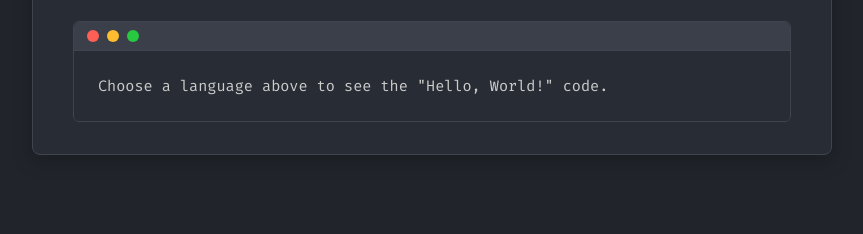
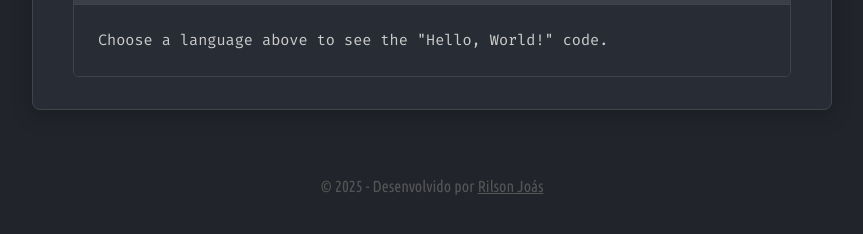
Before and after one commit to rilsonjoas/HelloWorldGenerator, a plain HTML site: page index.html in a window 1280 px wide. Shown: the part 446-680 px from the top of the page, without its empty margins (208-1071 px from the left). Drawn offline with Linux system fonts and the light colour scheme.

Commit message:
Atualização do site

```diff
--- a/index.html
+++ b/index.html
@@ -12,6 +12,8 @@
 
 
     <link rel="stylesheet" href="styles.css">
+    <link href="https://fonts.googleapis.com/css2?family=Ubuntu:wght@400;700&family=Ubuntu+Condensed&family=Ubuntu+Mono&display=swap" rel="stylesheet">
+    <link rel="icon" type="image/svg+xml" href="favicon.svg">
 </head>
 <body>
 
@@ -53,7 +55,11 @@
             <pre><code id="code-display" class="language-plaintext" data-i18n-key="initialMessage">Choose a language above to see the "Hello, World!" code.</code></pre>
         </div>
 
+
     </div>
+    <footer class="main-footer">
+        <span>&copy; 2025 - Desenvolvido por <a href="https://github.com/rilsonjoas" target="_blank" rel="noopener" style="color:inherit;text-decoration:underline;">Rilson Joás</a></span>
+    </footer>
 
 
     <script src="languages.js"></script>
--- a/styles.css
+++ b/styles.css
@@ -1,4 +1,3 @@
-
 @import url('https://fonts.googleapis.com/css2?family=Fira+Code:wght@400;500&family=Inter:wght@400;700&display=swap');
 
 :root {
@@ -15,7 +14,7 @@
     --copy-success-bg: #98c379;
     --copy-success-text: #21252b;
 
-    --font-ui: 'Inter', sans-serif;
+    --font-ui: 'Ubuntu', 'Ubuntu Condensed', 'Ubuntu Mono', Arial, sans-serif;
     --font-code: 'Fira Code', Consolas, Monaco, 'Andale Mono', 'Ubuntu Mono', monospace;
 }
 
@@ -285,3 +284,11 @@ code {
         font-size: 0.85rem;
     }
 }
+
+.main-footer {
+    text-align: center;
+    margin-top: 64px;
+    font-size: 1rem;
+    color: #555;
+    font-family: 'Ubuntu Condensed', 'Ubuntu', Arial, sans-serif;
+}
```
Also changed, not shown: favicon.svg (added).
